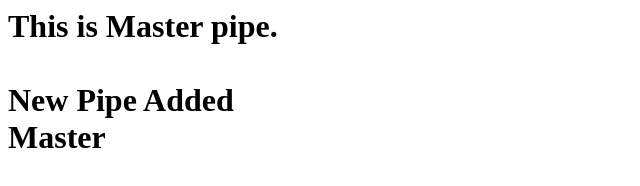
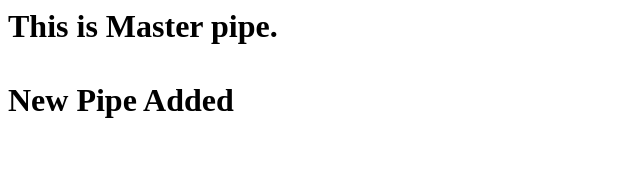
Before and after one commit to Darzzzz/q1q2q3-jenkinsfile-docker, a plain HTML site: page index.html in a window 1280 px wide. Shown: the whole page, without its empty margins (0-640 px from the left). Drawn offline with Linux system fonts and the light colour scheme.

Commit message:
Update index.html

```diff
--- a/index.html
+++ b/index.html
@@ -1,5 +1,4 @@
 <h1>
 	This is Master pipe.<br><br>
 	New Pipe Added<br>
-	Master
 </h1>
```
